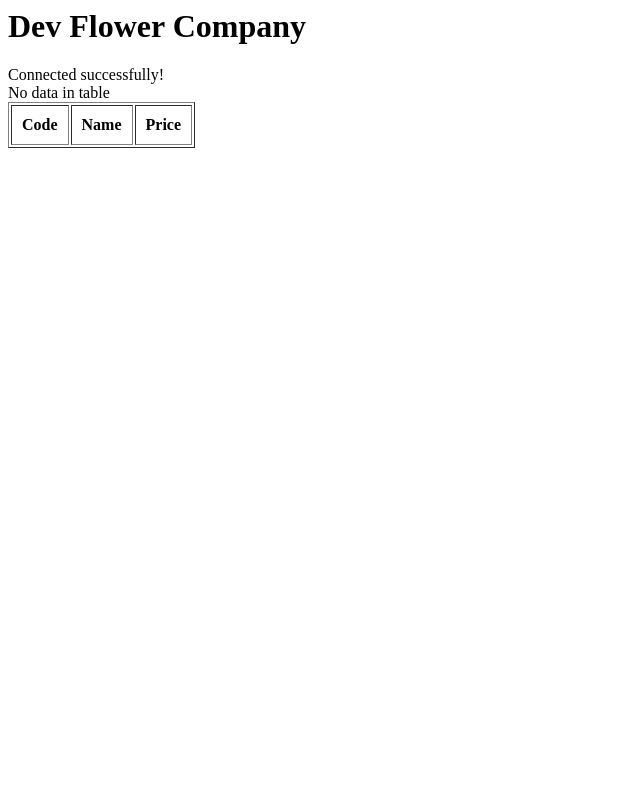
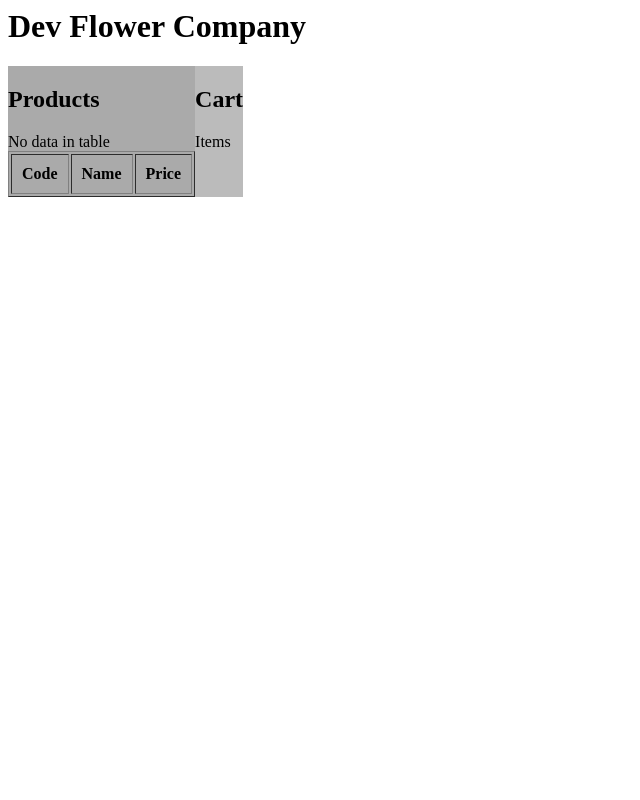
Before and after one commit to PixelSword77/Coding-Assessment-Project, a PHP site: page / in a window 1280 px wide. Shown: the whole page, without its empty margins (0-640 px from the left). Run offline with PHP 8.4, Linux system fonts and the light colour scheme; data that the repository does not hold is empty.

Commit message:
Columns
Added columns to display the customer's cart to the right of the products. The product code entry field are to be displayed below the products table, and the shipping and discount rules.

```diff
--- a/site/index.php
+++ b/site/index.php
@@ -1,11 +1,29 @@
 <html>
 <body>
+<meta name="Flowers" content="width=device.width, initial-scale=1">
+<style>
+	.row {
+		display: flex;
+	}
+	.column {
+		flex: 50%;
+	}
+</style>
 
 <header><h1>Dev Flower Company</h1></header>
 
-<?php
-	include 'product_table.php';
-?>
+<div class="row">
+	<div class="colum" style="background-color:#aaa;"
+		<header><h2>Products</h2></header>
+		<?php
+			include 'product_table.php';
+		?>
+	</div>
+	<div class="colum" style="background-color:#bbb;"
+		<header><h2>Cart</h2></header>
+		<p>Items</p>
+	</div>
+</div>
 
 </body>
 </html>
--- a/site/product_table.php
+++ b/site/product_table.php
@@ -20,7 +20,7 @@ if ($conn -> connect_error) {
 	die("Connection failed: " . $conn -> connection_error);
 }
 
-echo "Connected successfully! <br>";
+#echo "Connected successfully! <br>";
 
 $sql = "Select * from " . $tablename;
 $result = $conn -> query($sql);
```
